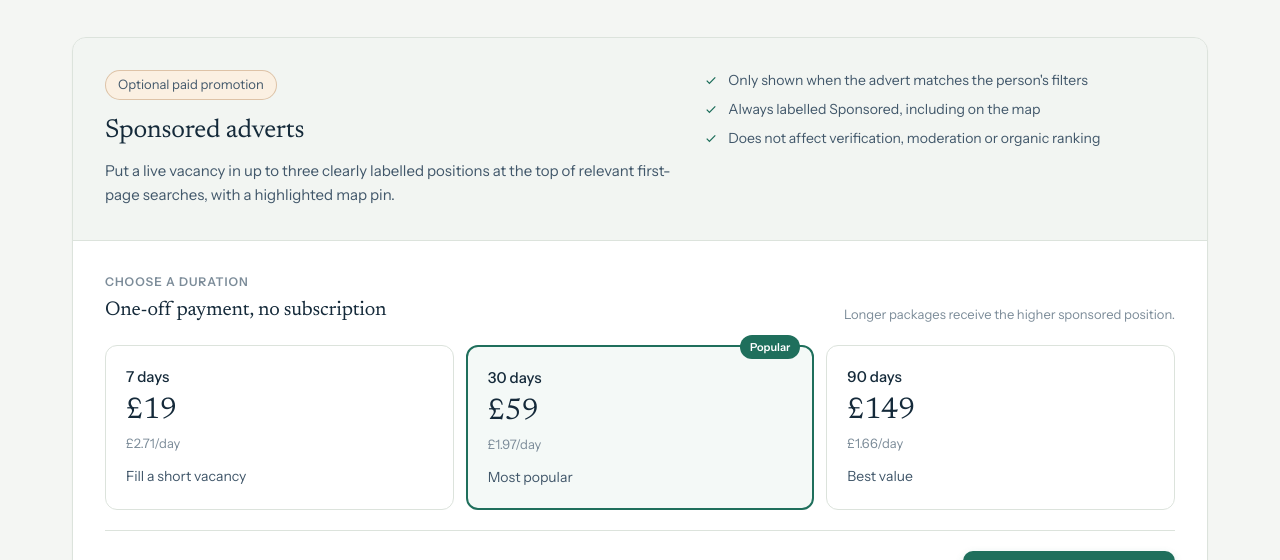
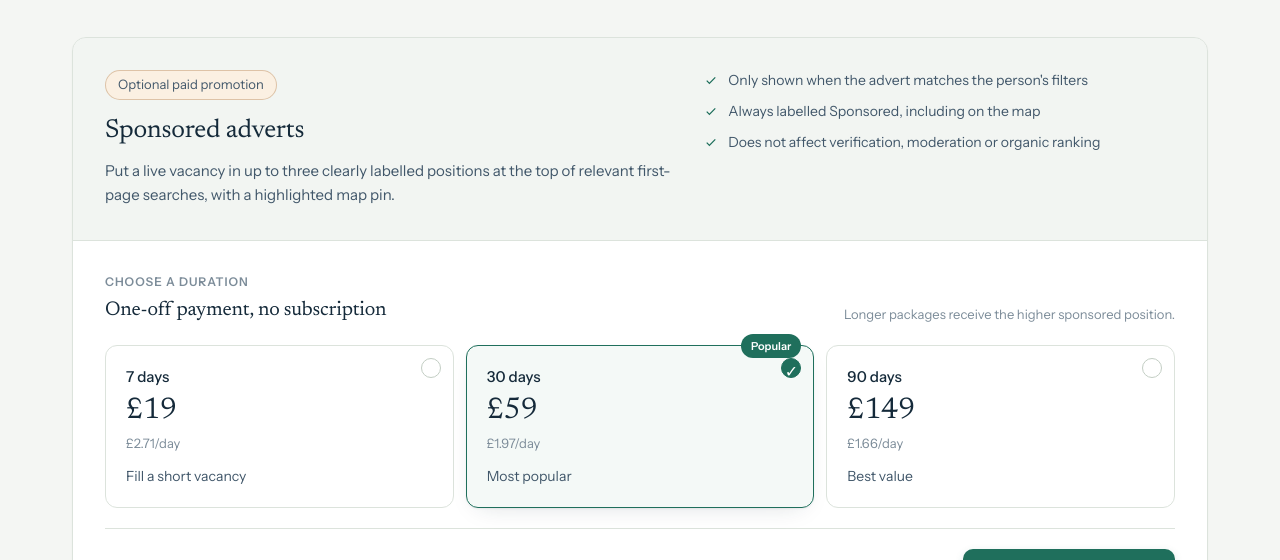
Before and after one commit to Aydo11/SupportRooms, a Next.js app: page /pricing in a window 1280 px wide. Shown: the part 389-949 px from the top of the page. Built offline with nearby package versions, Linux system fonts and the light colour scheme; no server answers; the database is empty.

Commit message:
Update page.tsx

```diff
--- a/src/app/(site)/pricing/page.tsx
+++ b/src/app/(site)/pricing/page.tsx
@@ -5,6 +5,7 @@ import { brand } from "@/brand.config";
 import { billingIsLive } from "@/lib/billing";
 import { getCurrentUser } from "@/lib/session";
 import { PricingTabs } from "@/components/pricing-tabs";
+import { SponsorDurationPicker } from "@/components/sponsor-duration-picker";
 
 export const metadata = { title: "Membership and pricing" };
 export const dynamic = "force-dynamic";
@@ -142,36 +143,14 @@ export default async function PricingPage() {
               Put a live vacancy in up to three clearly labelled positions at the top of relevant first-page searches, with a highlighted map pin.
             </p>
           </div>
-          <ul className="grid content-start gap-2 text-[14px] text-ink-soft sm:grid-cols-2 lg:grid-cols-1">
+          <ul className="flex flex-col gap-2.5 text-[14px] text-ink-soft">
             <Feature>Only shown when the advert matches the person&apos;s filters</Feature>
             <Feature>Always labelled Sponsored, including on the map</Feature>
             <Feature>Does not affect verification, moderation or organic ranking</Feature>
           </ul>
         </div>
         <div className="p-6 lg:p-8">
-          <div className="flex flex-wrap items-end justify-between gap-3">
-            <div><p className="text-[12px] font-semibold uppercase tracking-[0.08em] text-ink-faint">Choose a duration</p><h3 className="mt-1 text-[20px]">One-off payment, no subscription</h3></div>
-            <p className="text-[13px] text-ink-faint">Longer packages receive the higher sponsored position.</p>
-          </div>
-          <div className="mt-5 grid gap-3 sm:grid-cols-3">
-          {[
-            ["7 days", "£19", "£2.71/day", "Fill a short vacancy"],
-            ["30 days", "£59", "£1.97/day", "Most popular"],
-            ["90 days", "£149", "£1.66/day", "Best value"],
-          ].map(([label, price, rate, note], index) => (
-            <div key={label} className={index === 1 ? "relative rounded-[12px] border-2 border-pine bg-pine-light/40 p-5" : "rounded-[12px] border border-line p-5"}>
-              {index === 1 && <span className="absolute -top-3 right-3 rounded-pill bg-pine px-2.5 py-1 text-[11px] font-semibold text-white">Popular</span>}
-              <p className="text-[15px] font-medium">{label}</p>
-              <p className="mt-2 font-display text-[30px] leading-none">{price}</p>
-              <p className="mt-2 text-[13px] text-ink-faint">{rate}</p>
-              <p className="mt-3 text-[14px] text-ink-soft">{note}</p>
-            </div>
-          ))}
-          </div>
-          <div className="mt-5 flex flex-wrap items-center justify-between gap-4 border-t border-line pt-5">
-            <p className="max-w-[60ch] text-[13px] text-ink-faint">{livePayments ? "Payment is taken securely through Stripe Checkout." : "Online payments are being configured."} Select the advert first, then choose its duration.</p>
-            <Link href={provider ? "/provider/adverts" : "/register?type=PROVIDER"} className="btn-primary">{provider ? "Choose an advert to sponsor" : "Create a provider account"}</Link>
-          </div>
+          <SponsorDurationPicker provider={provider} livePayments={livePayments} />
         </div>
       </section>
     </div>
```
